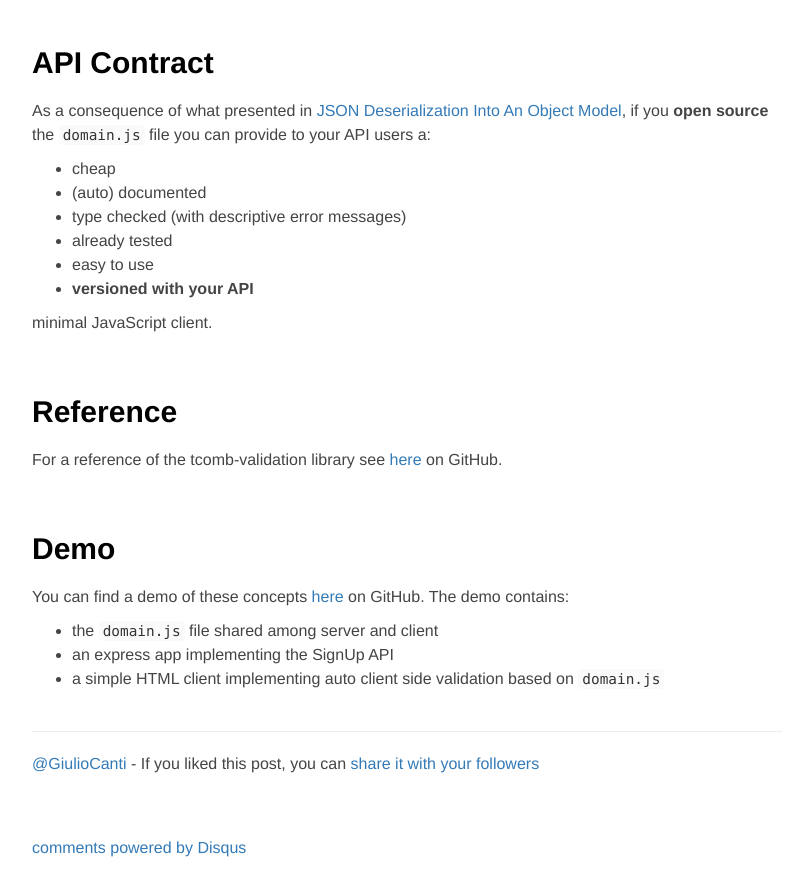
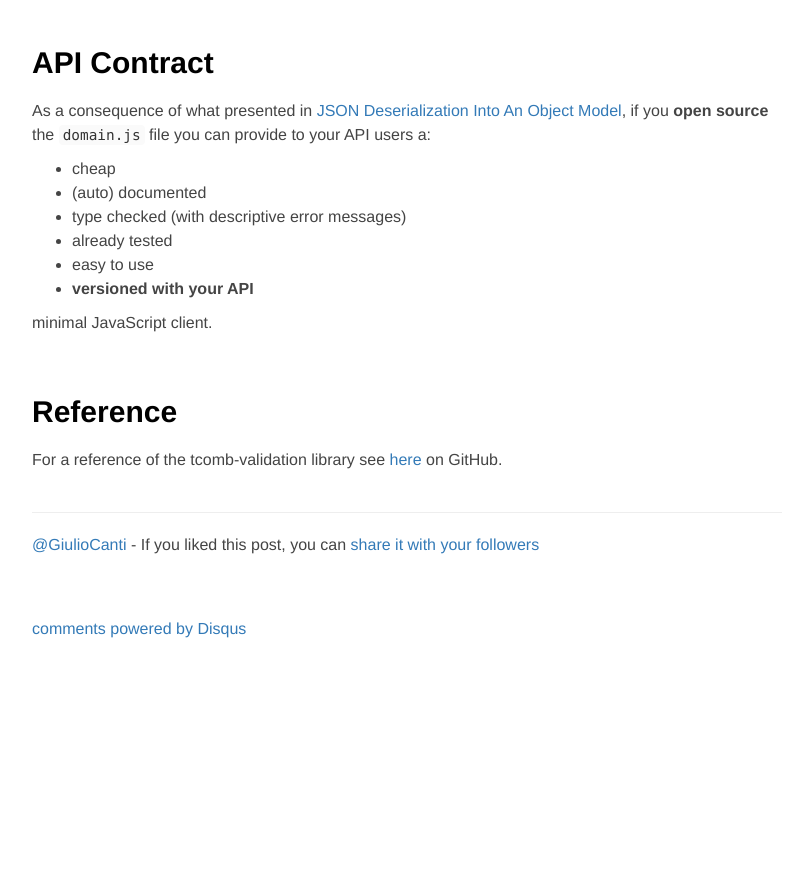
Before and after one commit to gcanti/gcanti.github.io, a Jekyll site: the page built from _posts/2014-09-15-json-api-validation-in-node.md, in a window 1280 px wide and 900 px high, scrolled down 2715 px. Shown: the top 896 px of the window, without its empty margins (233-1032 px from the left). Built offline with Jekyll 4.4.1, drawn with Linux system fonts in a browser that asks for light colours; nearby versions of some CDN libraries; Markdown is read by kramdown in place of the engine named in the settings; comment, search, counter and statistics services are not loaded; after the commit the page ends 3396 px from its top, so only the background shows below that.

Commit message:
removed demo link

```diff
--- a/_posts/2014-09-15-json-api-validation-in-node.md
+++ b/_posts/2014-09-15-json-api-validation-in-node.md
@@ -128,12 +128,3 @@ minimal JavaScript client.
 ## Reference
 
 For a reference of the tcomb-validation library see [here](https://github.com/gcanti/tcomb-validation) on GitHub.
-
-## Demo
-
-You can find a demo of these concepts [here](https://github.com/gcanti/demo-json-api-validation-in-nodejs) on GitHub. The demo
-contains:
-
-- the `domain.js` file shared among server and client
-- an express app implementing the SignUp API
-- a simple HTML client implementing auto client side validation based on `domain.js`
```
